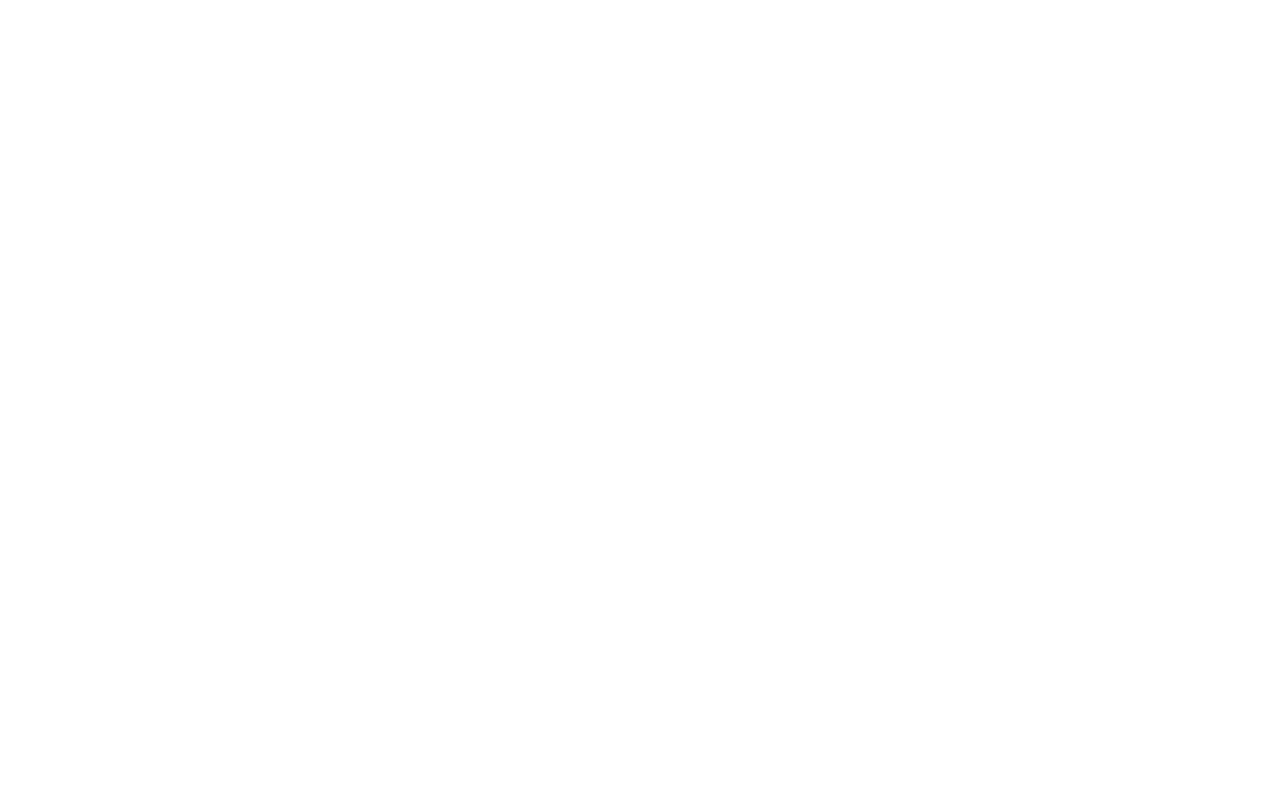
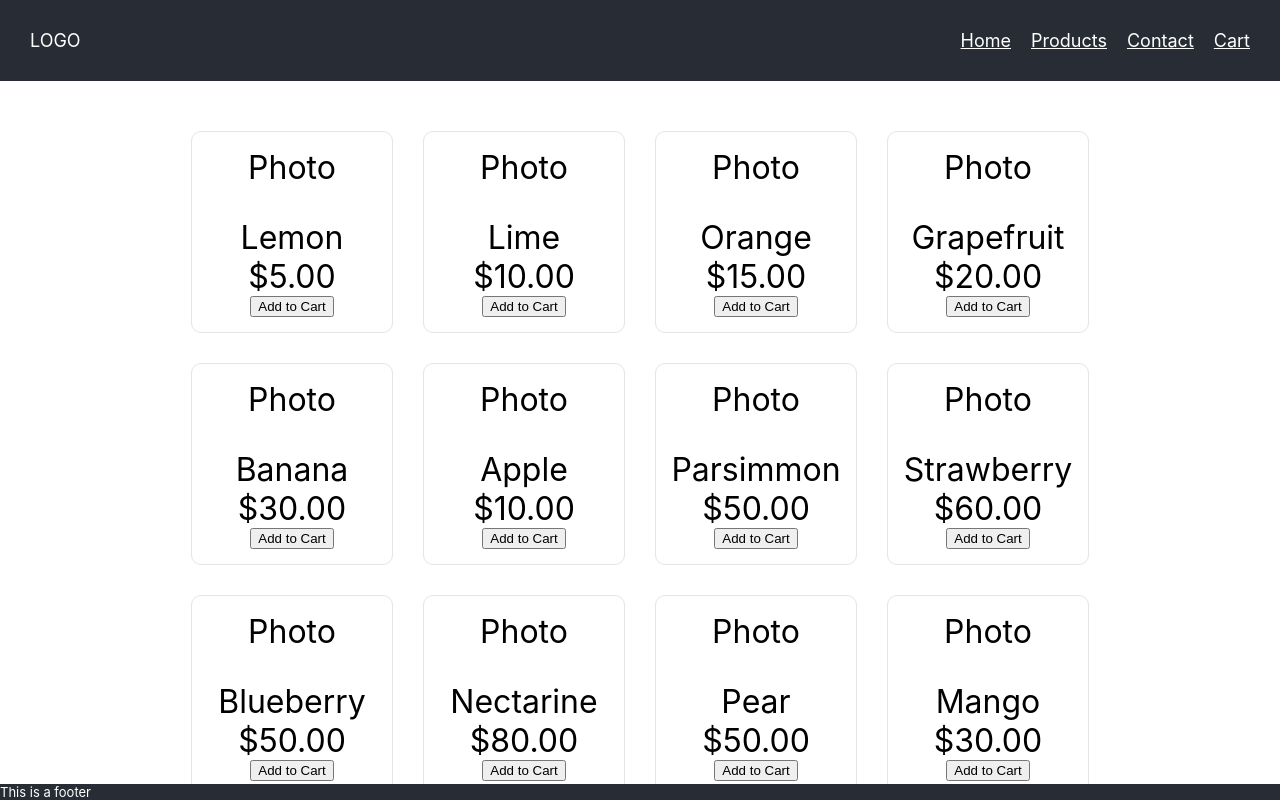
Before and after one commit to skeanster/web-store, a React (Create React App) app: page /web-store/Productpage in a window 1280 px wide. Before the commit this address had no page. Built offline with nearby package versions, Linux system fonts and the light colour scheme.

Commit message:
fixed gh-pages routing bug

```diff
--- a/package.json
+++ b/package.json
@@ -1,5 +1,5 @@
 {
-  "homepage": "https://skeanster.github.io/web-store",
+  "homepage": "https://skeanster.github.io/web-store/",
   "name": "web-store",
   "version": "0.1.0",
   "private": true,
--- a/src/RouteSwitch.js
+++ b/src/RouteSwitch.js
@@ -8,10 +8,10 @@ const RouteSwitch = () => {
   return (
     <BrowserRouter>
       <Routes>
-        <Route path="/" element={<App />} />
-        <Route path="/Productpage" element={<Productpage />} />
-        <Route path="/Contactpage" element={<Contactpage />} />
-        <Route path="/CartPage" element={<CartPage />} />
+        <Route path="/web-store" element={<App />} />
+        <Route path="/web-store/Productpage" element={<Productpage />} />
+        <Route path="/web-store/Contactpage" element={<Contactpage />} />
+        <Route path="/web-store/CartPage" element={<CartPage />} />
       </Routes>
     </BrowserRouter>
   );
--- a/src/components/Homepage.js
+++ b/src/components/Homepage.js
@@ -6,7 +6,7 @@ const Homepage = () => {
       <div className="homeTextContainer">
         <div className="subMainTitle">BEST ONLINE STORE OF THE YEAR</div>
         <div className="mainTitle">We don't do fashion, we are fashion</div>
-        <Link to="/Productpage">
+        <Link to="/web-store/Productpage">
           <button className="mainShopButton">Shop Now</button>
         </Link>
       </div>
--- a/src/components/Navbar.js
+++ b/src/components/Navbar.js
@@ -5,22 +5,22 @@ const Navbar = () => {
     <div className="navbar">
       <div className="logo">LOGO</div>
       <div className="navItemsContainer">
-        <Link to="/">
+        <Link to="/web-store">
           <div className="navItems" id="home">
             Home
           </div>
         </Link>
-        <Link to="/Productpage">
+        <Link to="/web-store/Productpage">
           <div className="navItems" id="products">
             Products
           </div>
         </Link>
-        <Link to="/Contactpage">
+        <Link to="/web-store/Contactpage">
           <div className="navItems" id="contact">
             Contact
           </div>
         </Link>
-        <Link to="/CartPage">
+        <Link to="/web-store/CartPage">
           <div className="navItems" id="cart">
             Cart
           </div>
```
